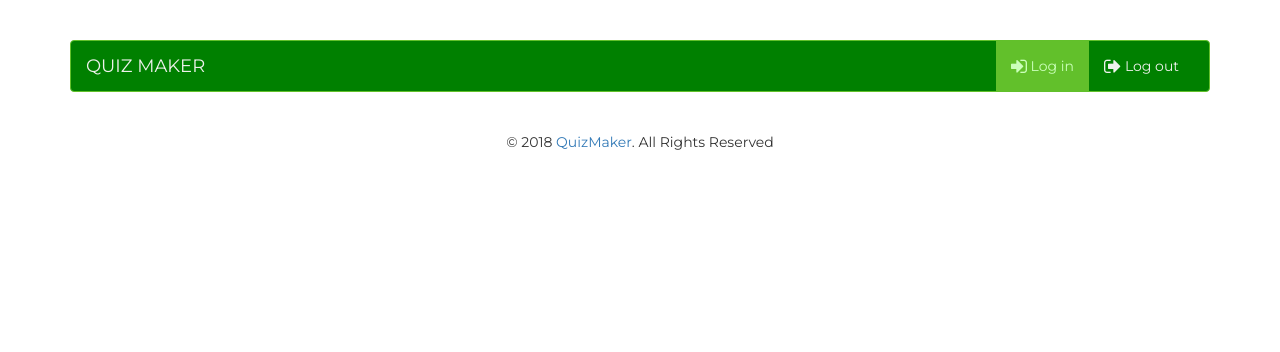
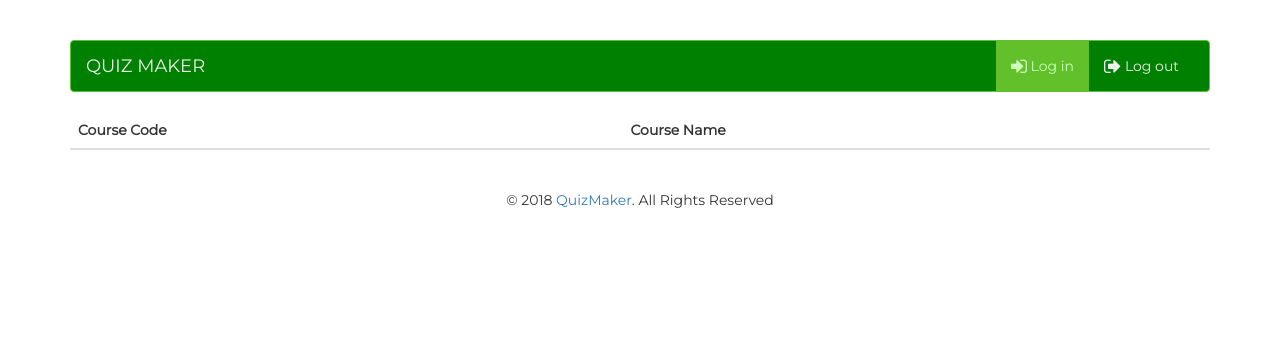
Before and after one commit to nguyenkhanhnam/QuizMaker, a PHP site: page /courses in a window 1280 px wide. Shown: the top 352 px of the page. Run offline with PHP 8.4, Linux system fonts and the light colour scheme; data that the repository does not hold is empty; some web fonts are replaced.

Commit message:
Display List Course Table

```diff
--- a/htdocs/assignment/js/courses/list.js
+++ b/htdocs/assignment/js/courses/list.js
@@ -8,29 +8,17 @@ $(document).ready(function () {
             if (res.status !== 200) {
                 console.log(res)
             } else {
-                console.log(res);
-                console.log(res.responseJSON[0].name);
+                var courses = res.responseJSON;
+                for (var courseIdx = 0; courseIdx < courses.length; courseIdx++) {
+                    var row = '<tr>';
+                    var col = '<td>' + courses[courseIdx].code + '</td>';
+                    col += '<td>' + courses[courseIdx].name + '</td>';
+                    row += col;
+                    row += '</tr>';
+                    $('#course-table').append(row);
+                }
             }
         }
     }
     );
 });
-
- //contentType: "application/json",
-        //dataType: "json",
-       // data: JSON.stringify({id: 1}),
-        // success: function (res) {
-
-        //     console.log('meow');
-        //     console.log(res);
-        //     // $res= JSON.parse(data);
-        //     console.log(res[0].name1);
-        // },
-        // error: function (xhr, textStatus, errorThrown) {
-        //     console.log(errorThrown)
-        //     console.log(xhr)
-        //     console.log(textStatus)
-        //     if (xhr.status == 200) {
-        //         return displayToast('success', 'Listed');
-        //     }
-        // }
--- a/htdocs/assignment/views/courses/list.php
+++ b/htdocs/assignment/views/courses/list.php
@@ -26,6 +26,18 @@
     <header>
       <?php include_once "../share/header.php" ?>
     </header>
+
+    <table class="table table-striped" id="course-table">
+      <thead>
+        <tr>
+          <th>Course Code</th>
+          <th>Course Name</th>
+        </tr>
+      </thead>
+      <tbody>
+      </tbody>
+    </table>
+
     <footer>
       <?php include_once "../share/footer.php" ?>
     </footer>
```
